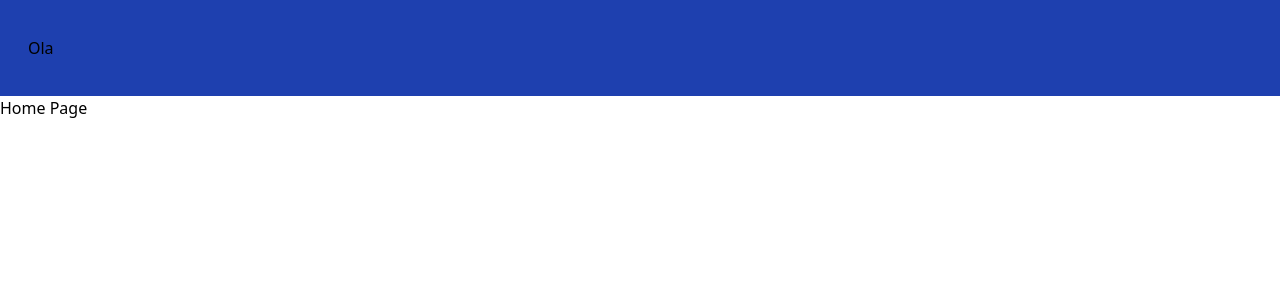
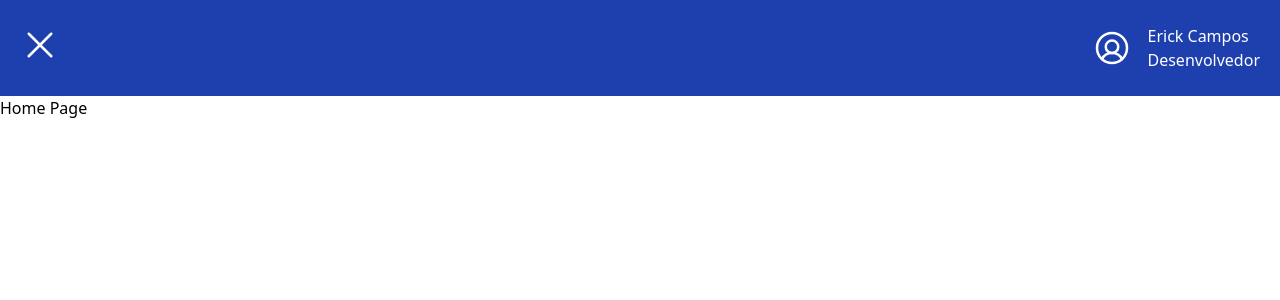
Before and after one commit to Erick10Kito/d_seletive-imedia_v1, a React (Create React App) app: page / in a window 1280 px wide. Shown: the top 300 px of the page. Built offline with nearby package versions, Linux system fonts and the light colour scheme.

Commit message:
Menu implementado manualmente e ajustado o layout

```diff
--- /dev/null
+++ b/src/ComponentsExtra/MenuNavegation/index.tsx
@@ -0,0 +1,18 @@
+import { Link } from "react-router-dom";
+
+const MenuNavegation = () => {
+  return (
+    <div className="absolute bg-red-500 p-4 m-0 w-[380px]">
+      <ul>
+        <li>
+          <Link to={"/"}>Home</Link>
+        </li>
+        <li>
+          <Link to={"/clientes"}>Lista de Clientes</Link>
+        </li>
+      </ul>
+    </div>
+  );
+};
+
+export { MenuNavegation };
--- /dev/null
+++ b/src/ComponentsExtra/Navegation/index.tsx
@@ -0,0 +1,34 @@
+import { X, UserCircle, Sidebar, XCircle } from "phosphor-react";
+import { useState } from "react";
+import { MenuNavegation } from "../MenuNavegation";
+
+const Navegation = () => {
+  const [menuNavegation, setMenuNavegation] = useState(false);
+
+  return (
+    <>
+      <nav className="flex justify-between h-24 items-center px-5">
+        <div>
+          <button onClick={() => setMenuNavegation(!menuNavegation)}>
+            {!menuNavegation ? (
+              <X size={40} color="#fff" />
+            ) : (
+              <XCircle size={40} color="#fff" />
+            )}
+          </button>
+          {menuNavegation ? <MenuNavegation /> : null}
+        </div>
+
+        <div className="flex items-center gap-4">
+          <UserCircle size={40} color="#fff" />
+          <div>
+            <h2 className="text-white">Erick Campos</h2>
+            <p className="text-white">Desenvolvedor</p>
+          </div>
+        </div>
+      </nav>
+    </>
+  );
+};
+
+export { Navegation };
--- a/src/ComponentsMUI/menu.tsx
+++ /dev/null
@@ -1,77 +0,0 @@
-import React from "react";
-import { Link } from "react-router-dom";
-import { MenuItem, Menu, MenuProps, withStyles } from "@material-ui/core/";
-
-
-
-const StyledMenu = withStyles({
-  paper: {
-    border: "1px solid #d3d4d5",
-  },
-})((props: MenuProps) => (
-  <Menu
-
-    elevation={0}
-    getContentAnchorEl={null}
-    anchorOrigin={{
-      vertical: "bottom",
-      horizontal: "center",
-    }}
-    transformOrigin={{
-      vertical: "top",
-      horizontal: "center",
-    }}
-    {...props}
-  />
-));
-
-const StyledMenuItem = withStyles((theme) => ({
-  root: {
-    "&:focus": {
-      backgroundColor: theme.palette.primary.main,
-      "& .MuiListItemIcon-root, & .MuiListItemText-primary": {
-        color: theme.palette.common.white,
-      },
-    },
-  },
-}))(MenuItem);
-
-function CustomizedMenu() {
-  const [anchorEl, setAnchorEl] = React.useState<null | HTMLElement>(null);
-
-  const handleClick = (event: React.MouseEvent<HTMLElement>) => {
-    setAnchorEl(event.currentTarget);
-  };
-
-  const handleClose = () => {
-    setAnchorEl(null);
-  };
-
-  return (
-    <div className="h-24 flex items-center pr-2 pl-2">
-      <button onClick={handleClick}>
-
-        Ola
-      </button>
-      <StyledMenu
-        anchorEl={anchorEl}
-        open={Boolean(anchorEl)}
-        onClose={handleClose}
-
-
-      >
-        <Link to="/">
-          <StyledMenuItem >Teste</StyledMenuItem>
-        </Link>
-        <Link to={"/"}>
-          <StyledMenuItem>Teste</StyledMenuItem>
-        </Link>
-        <Link to="/clientes" className="w-48">
-          <StyledMenuItem>Lista de Clientes</StyledMenuItem>
-        </Link>
-      </StyledMenu>
-    </div>
-  );
-}
-
-export {CustomizedMenu as Menu}
--- a/src/components/Header/index.tsx
+++ b/src/components/Header/index.tsx
@@ -1,11 +1,10 @@
-import { Menu } from "../../ComponentsMUI/menu";
+import { Navegation } from "../../ComponentsExtra/Navegation/index";
 
 const Header = () => {
   return (
-    <div className="pr-5 pl-5 bg-blue-800">
-      <Menu />
+    <div className="bg-blue-800 h-24">
+      <Navegation />
     </div>
-
   );
 };
 
```
Also changed, not shown: package.json (+6 -2 lines).
